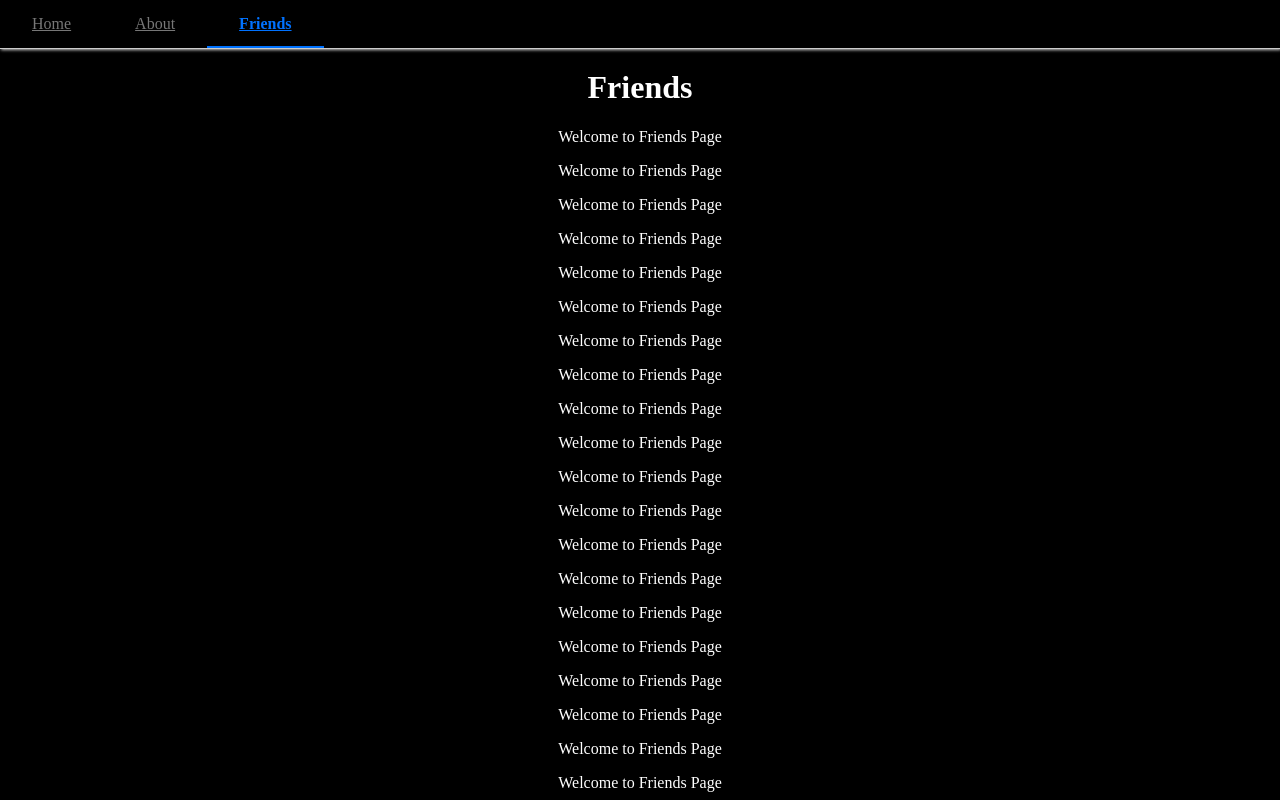
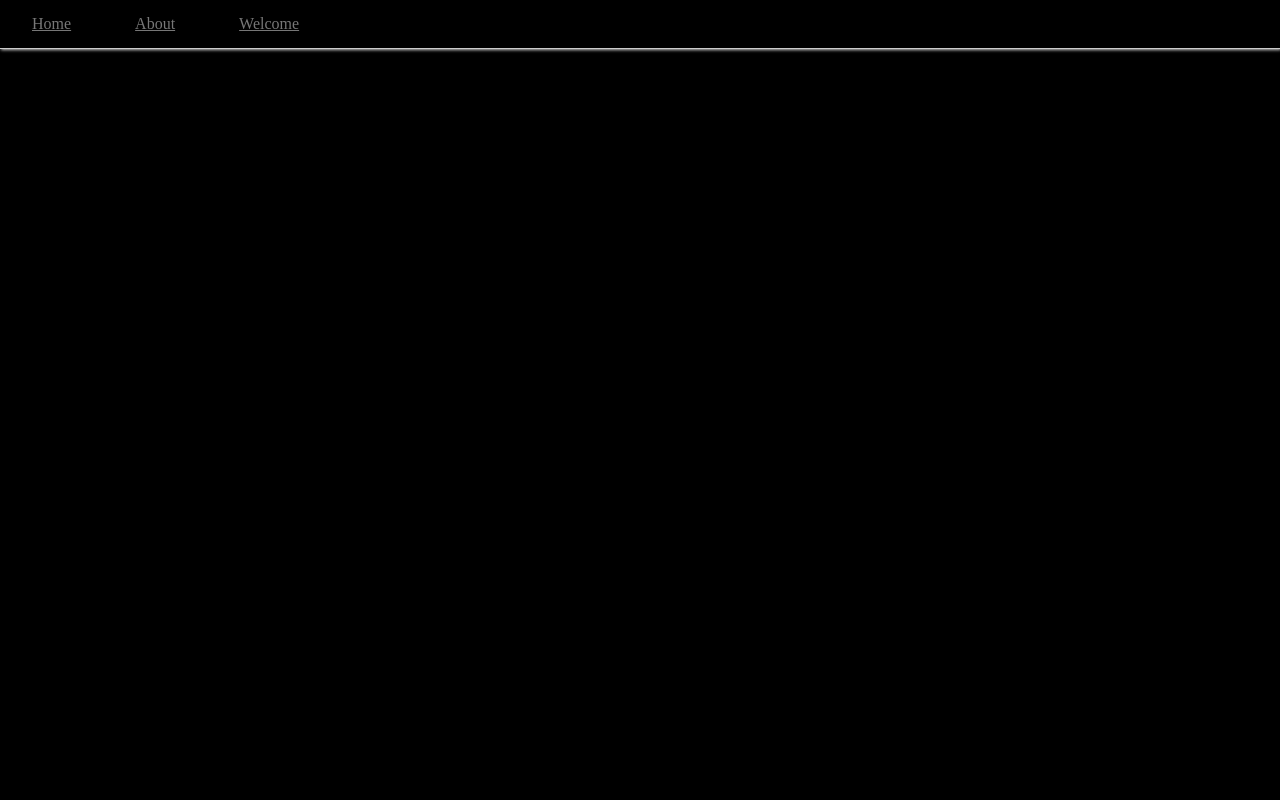
Before and after one commit to 2G14/2G14.github.io, a React app: page /#/friends in a window 1280 px wide. Shown: the top 800 px of the page. Built offline with nearby package versions, Linux system fonts and the light colour scheme.

Commit message:
change pages

```diff
--- a/src/Content/Friends/Friends.tsx
+++ /dev/null
@@ -1,80 +0,0 @@
-import * as React from "react";
-
-// Friends Component
-export class Friends extends React.Component {
-  // render
-  render() {
-    return (
-      <div>
-        <h1>Friends</h1>
-        <p>Welcome to Friends Page</p>
-        <p>Welcome to Friends Page</p>
-        <p>Welcome to Friends Page</p>
-        <p>Welcome to Friends Page</p>
-        <p>Welcome to Friends Page</p>
-        <p>Welcome to Friends Page</p>
-        <p>Welcome to Friends Page</p>
-        <p>Welcome to Friends Page</p>
-        <p>Welcome to Friends Page</p>
-        <p>Welcome to Friends Page</p>
-        <p>Welcome to Friends Page</p>
-        <p>Welcome to Friends Page</p>
-        <p>Welcome to Friends Page</p>
-        <p>Welcome to Friends Page</p>
-        <p>Welcome to Friends Page</p>
-        <p>Welcome to Friends Page</p>
-        <p>Welcome to Friends Page</p>
-        <p>Welcome to Friends Page</p>
-        <p>Welcome to Friends Page</p>
-        <p>Welcome to Friends Page</p>
-        <p>Welcome to Friends Page</p>
-        <p>Welcome to Friends Page</p>
-        <p>Welcome to Friends Page</p>
-        <p>Welcome to Friends Page</p>
-        <p>Welcome to Friends Page</p>
-        <p>Welcome to Friends Page</p>
-        <p>Welcome to Friends Page</p>
-        <p>Welcome to Friends Page</p>
-        <p>Welcome to Friends Page</p>
-        <p>Welcome to Friends Page</p>
-        <p>Welcome to Friends Page</p>
-        <p>Welcome to Friends Page</p>
-        <p>Welcome to Friends Page</p>
-        <p>Welcome to Friends Page</p>
-        <p>Welcome to Friends Page</p>
-        <p>Welcome to Friends Page</p>
-        <p>Welcome to Friends Page</p>
-        <p>Welcome to Friends Page</p>
-        <p>Welcome to Friends Page</p>
-        <p>Welcome to Friends Page</p>
-        <p>Welcome to Friends Page</p>
-        <p>Welcome to Friends Page</p>
-        <p>Welcome to Friends Page</p>
-        <p>Welcome to Friends Page</p>
-        <p>Welcome to Friends Page</p>
-        <p>Welcome to Friends Page</p>
-        <p>Welcome to Friends Page</p>
-        <p>Welcome to Friends Page</p>
-        <p>Welcome to Friends Page</p>
-        <p>Welcome to Friends Page</p>
-        <p>Welcome to Friends Page</p>
-        <p>Welcome to Friends Page</p>
-        <p>Welcome to Friends Page</p>
-        <p>Welcome to Friends Page</p>
-        <p>Welcome to Friends Page</p>
-        <p>Welcome to Friends Page</p>
-        <p>Welcome to Friends Page</p>
-        <p>Welcome to Friends Page</p>
-        <p>Welcome to Friends Page</p>
-        <p>Welcome to Friends Page</p>
-        <p>Welcome to Friends Page</p>
-        <p>Welcome to Friends Page</p>
-        <p>Welcome to Friends Page</p>
-        <p>Welcome to Friends Page</p>
-        <p>Welcome to Friends Page</p>
-        <p>Welcome to Friends Page</p>
-        <p>Welcome to Friends Page</p>
-      </div>
-    );
-  }
-}
--- /dev/null
+++ b/src/Content/Welcome/Welcome.tsx
@@ -0,0 +1,122 @@
+import * as React from "react";
+
+interface WelcomeProps {}
+
+interface WelcomeState {
+  name: string;
+}
+
+// Welcome Component
+export class Welcome extends React.Component<WelcomeProps, WelcomeState> {
+  // constructor
+  constructor(props: WelcomeProps) {
+    super(props);
+    const tmp: string | null = sessionStorage.getItem("name");
+    const name: string = tmp !== null ? String(tmp) : "";
+    this.state = {
+      name: name
+    };
+  }
+  // render
+  render() {
+    return (
+      <div>
+        <h1>Welcome</h1>
+        <WelcomeLine />
+        <WelcomeLine />
+        <WelcomeLine />
+        <WelcomeLine />
+        <WelcomeLine />
+        <WelcomeLine />
+        <WelcomeLine />
+        <WelcomeLine />
+        <WelcomeLine />
+        <WelcomeLine />
+        <WelcomeLine />
+        <WelcomeLine />
+        <WelcomeLine />
+        <WelcomeLine />
+        <WelcomeLine />
+        <WelcomeLine />
+        <WelcomeLine />
+        <WelcomeLine />
+        <WelcomeLine />
+        <WelcomeLine />
+        <WelcomeLine />
+        <WelcomeLine />
+        <WelcomeLine />
+        <WelcomeLine />
+        <WelcomeLine />
+        <WelcomeLine />
+        <WelcomeLine />
+        <WelcomeLine />
+        <WelcomeLine />
+        <WelcomeLine />
+        <WelcomeLine />
+        <WelcomeLine />
+        <WelcomeLine />
+        <WelcomeLine />
+        <WelcomeLine />
+        <WelcomeLine />
+        <WelcomeLine />
+        <WelcomeLine />
+        <WelcomeLine />
+        <WelcomeLine />
+        <WelcomeLine />
+        <WelcomeLine />
+        <WelcomeLine />
+        <WelcomeLine />
+        <WelcomeLine />
+        <WelcomeLine />
+        <WelcomeLine />
+        <WelcomeLine />
+        <WelcomeLine />
+        <WelcomeLine />
+        <WelcomeLine />
+        <WelcomeLine />
+        <WelcomeLine />
+        <WelcomeLine />
+        <WelcomeLine />
+        <WelcomeLine />
+        <WelcomeLine />
+        <WelcomeLine />
+        <WelcomeLine />
+        <WelcomeLine />
+        <WelcomeLine />
+        <WelcomeLine />
+        <WelcomeLine />
+        <WelcomeLine />
+        <WelcomeLine />
+        <WelcomeLine />
+        <WelcomeLine />
+        <WelcomeLine />
+        <WelcomeLine />
+        <WelcomeLine />
+        <WelcomeLine />
+        <WelcomeLine />
+        <WelcomeLine />
+        <WelcomeLine />
+        <WelcomeLine />
+        <WelcomeLine />
+        <WelcomeLine />
+        <WelcomeLine />
+        <WelcomeLine />
+        <WelcomeLine />
+        <WelcomeLine />
+        <WelcomeLine />
+        <WelcomeLine />
+        <WelcomeLine />
+        <WelcomeLine />
+        <WelcomeLine />
+        <WelcomeLine />
+        <WelcomeLine />
+        <WelcomeLine />
+        <WelcomeLine />
+      </div>
+    );
+  }
+}
+
+const WelcomeLine = () => {
+  return <p>Welcome to My GitHub Pages</p>;
+};
--- a/src/Content/header.tsx
+++ b/src/Content/header.tsx
@@ -7,8 +7,8 @@ export class Header extends React.Component {
   render() {
     const home = { exact: true, name: "Home", to: "/" };
     const about = { exact: false, name: "About", to: "/about" };
-    const friends = { exact: false, name: "Friends", to: "/friends" };
-    const pages = [home, about, friends];
+    const Welcome = { exact: false, name: "Welcome", to: "/welcome" };
+    const pages = [home, about, Welcome];
     return (
       <header>
         <nav>
--- a/src/Content/main.tsx
+++ b/src/Content/main.tsx
@@ -2,7 +2,7 @@ import * as React from "react";
 import { Route } from "react-router-dom";
 import { Hello } from "./Hello/Hello";
 import { About } from "./About/About";
-import { Friends } from "./Friends/Friends";
+import { Welcome } from "./Welcome/Welcome";
 
 // Main Component
 export class Main extends React.Component {
@@ -12,7 +12,7 @@ export class Main extends React.Component {
       <main>
         <Route exact path="/" render={() => <Hello greeting="Hello!!" />} />
         <Route path="/about" component={About} />
-        <Route path="/friends" component={Friends} />
+        <Route path="/welcome" component={Welcome} />
       </main>
     );
   }
```
Also changed, not shown: 3 other files (tests, documents, lock files or other folders).
